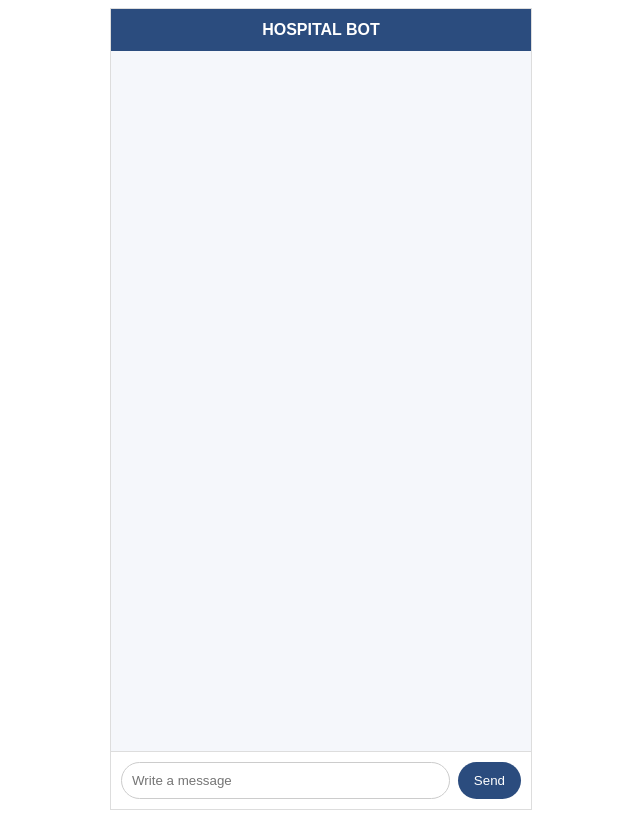
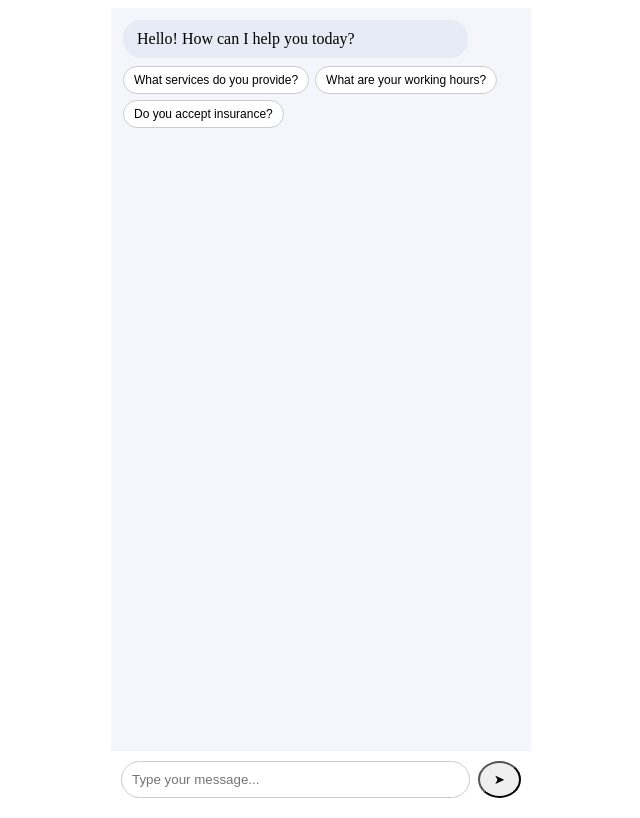
Before and after one commit to bilalali2010/hospital-chatbot, a Next.js app: page / in a window 1280 px wide. Shown: the whole page, without its empty margins (319-959 px from the left). Built offline with nearby package versions, Linux system fonts and the light colour scheme.

Commit message:
Update ChatApp.jsx

```diff
--- a/app/ChatApp.jsx
+++ b/app/ChatApp.jsx
@@ -1,47 +1,52 @@
 "use client";
 import { useEffect, useRef, useState } from "react";
 
+const QUICK_REPLIES = [
+  "What services do you provide?",
+  "What are your working hours?",
+  "Do you accept insurance?",
+];
+
 export default function ChatApp() {
-  const [messages, setMessages] = useState([]);
+  const [messages, setMessages] = useState([
+    { role: "assistant", content: "Hello! How can I help you today?" },
+  ]);
   const [input, setInput] = useState("");
+  const [isTyping, setIsTyping] = useState(false);
+  const [isAdmin, setIsAdmin] = useState(false);
   const [businessData, setBusinessData] = useState("");
-  const [isAdmin, setIsAdmin] = useState(false);
   const chatEndRef = useRef(null);
 
-  // detect admin mode
   useEffect(() => {
     const params = new URLSearchParams(window.location.search);
     if (params.get("admin") === "1") {
       const pwd = prompt("Enter admin password:");
-      if (pwd === "@supersecret") {
-        setIsAdmin(true);
-      }
+      if (pwd === "@supersecret") setIsAdmin(true);
     }
   }, []);
 
-  // auto scroll
   useEffect(() => {
     chatEndRef.current?.scrollIntoView({ behavior: "smooth" });
-  }, [messages]);
+  }, [messages, isTyping]);
 
-  const sendMessage = async () => {
-    if (!input.trim()) return;
+  const sendMessage = async (text) => {
+    const msg = text || input;
+    if (!msg.trim()) return;
 
-    const userMsg = { role: "user", content: input };
-    setMessages((prev) => [...prev, userMsg]);
+    setMessages((p) => [...p, { role: "user", content: msg }]);
     setInput("");
+    setIsTyping(true);
 
     const res = await fetch("/api/chat", {
       method: "POST",
       headers: { "Content-Type": "application/json" },
-      body: JSON.stringify({ message: input }),
+      body: JSON.stringify({ message: msg }),
     });
 
     const data = await res.json();
-    setMessages((prev) => [
-      ...prev,
-      { role: "assistant", content: data.reply },
-    ]);
+    setIsTyping(false);
+
+    setMessages((p) => [...p, { role: "assistant", content: data.reply }]);
   };
 
   const saveBusinessData = async () => {
@@ -53,140 +58,130 @@ export default function ChatApp() {
         password: "@supersecret",
       }),
     });
-
-    if (res.ok) {
-      alert("Business information saved successfully!");
-    } else {
-      alert("Failed to save data");
-    }
+    alert(res.ok ? "Information saved globally!" : "Save failed");
   };
 
   return (
-    <div
-      style={{
-        maxWidth: 420,
-        margin: "0 auto",
-        height: "100vh",
-        display: "flex",
-        flexDirection: "column",
-        border: "1px solid #ddd",
-        fontFamily: "sans-serif",
-      }}
-    >
-      {/* HEADER */}
-      <div
-        style={{
-          padding: 12,
-          background: "#2b4c7e",
-          color: "#fff",
-          textAlign: "center",
-          fontWeight: "bold",
-        }}
-      >
-        HOSPITAL BOT
-      </div>
-
-      {/* CHAT WINDOW */}
-      <div
-        style={{
-          flex: 1,
-          overflowY: "auto",
-          padding: 10,
-          background: "#f5f7fb",
-        }}
-      >
+    <div style={styles.container}>
+      <div style={styles.chat}>
         {messages.map((m, i) => (
           <div
             key={i}
             style={{
-              display: "flex",
-              justifyContent:
-                m.role === "user" ? "flex-end" : "flex-start",
-              marginBottom: 8,
+              ...styles.bubble,
+              ...(m.role === "user" ? styles.user : styles.bot),
+              animation: "fadeSlide 0.3s ease",
             }}
           >
-            <div
-              style={{
-                maxWidth: "75%",
-                padding: "10px 14px",
-                borderRadius: 16,
-                background:
-                  m.role === "user" ? "#2b4c7e" : "#e1e7f0",
-                color: m.role === "user" ? "#fff" : "#000",
-                fontSize: 14,
-              }}
-            >
-              {m.content}
-            </div>
+            {m.content}
           </div>
         ))}
+
+        {isTyping && <div style={styles.typing}>•••</div>}
+
+        {/* Quick replies */}
+        <div style={styles.quickWrap}>
+          {QUICK_REPLIES.map((q) => (
+            <button key={q} style={styles.quickBtn} onClick={() => sendMessage(q)}>
+              {q}
+            </button>
+          ))}
+        </div>
+
         <div ref={chatEndRef} />
       </div>
 
-      {/* INPUT */}
-      <div
-        style={{
-          display: "flex",
-          padding: 10,
-          borderTop: "1px solid #ddd",
-        }}
-      >
+      <div style={styles.inputBar}>
         <input
           value={input}
           onChange={(e) => setInput(e.target.value)}
-          placeholder="Write a message"
-          style={{
-            flex: 1,
-            padding: 10,
-            borderRadius: 20,
-            border: "1px solid #ccc",
-            outline: "none",
-          }}
           onKeyDown={(e) => e.key === "Enter" && sendMessage()}
+          placeholder="Type your message..."
+          style={styles.input}
         />
-        <button
-          onClick={sendMessage}
-          style={{
-            marginLeft: 8,
-            padding: "0 16px",
-            borderRadius: 20,
-            background: "#2b4c7e",
-            color: "#fff",
-            border: "none",
-          }}
-        >
-          Send
+        <button onClick={() => sendMessage()} style={styles.send}>
+          ➤
         </button>
       </div>
 
-      {/* ADMIN PANEL */}
       {isAdmin && (
-        <div style={{ padding: 10, borderTop: "1px solid #ccc" }}>
+        <div style={styles.admin}>
           <textarea
-            placeholder="Paste business information here..."
             value={businessData}
             onChange={(e) => setBusinessData(e.target.value)}
-            style={{
-              width: "100%",
-              height: 120,
-              padding: 10,
-              marginBottom: 8,
-            }}
+            placeholder="Paste hospital info here"
+            style={styles.textarea}
           />
-          <button
-            onClick={saveBusinessData}
-            style={{
-              width: "100%",
-              padding: 10,
-              background: "#1f7a3f",
-              color: "#fff",
-              border: "none",
-            }}
-          >
+          <button onClick={saveBusinessData} style={styles.save}>
             Save Information
           </button>
         </div>
       )}
+
+      <style>{`
+        @keyframes fadeSlide {
+          from { opacity: 0; transform: translateY(6px); }
+          to { opacity: 1; transform: translateY(0); }
+        }
+      `}</style>
     </div>
   );
 }
+
+const styles = {
+  container: {
+    maxWidth: 420,
+    margin: "0 auto",
+    height: "100vh",
+    display: "flex",
+    flexDirection: "column",
+    background: "#f4f6fb",
+  },
+  chat: { flex: 1, overflowY: "auto", padding: 12 },
+  bubble: {
+    padding: "10px 14px",
+    borderRadius: 18,
+    marginBottom: 8,
+    maxWidth: "80%",
+  },
+  user: { background: "#2b4c7e", color: "#fff", marginLeft: "auto" },
+  bot: { background: "#e6ebf5", color: "#000" },
+  typing: {
+    background: "#e6ebf5",
+    padding: "8px 14px",
+    borderRadius: 18,
+    width: 50,
+  },
+  inputBar: {
+    display: "flex",
+    padding: 10,
+    background: "#fff",
+  },
+  input: {
+    flex: 1,
+    padding: 10,
+    borderRadius: 20,
+    border: "1px solid #ccc",
+  },
+  send: {
+    marginLeft: 8,
+    padding: "0 14px",
+    borderRadius: "50%",
+  },
+  quickWrap: {
+    display: "flex",
+    gap: 6,
+    flexWrap: "wrap",
+    marginTop: 6,
+  },
+  quickBtn: {
+    fontSize: 12,
+    padding: "6px 10px",
+    borderRadius: 14,
+    border: "1px solid #ccc",
+    background: "#fff",
+  },
+  admin: { padding: 10, background: "#fff" },
+  textarea: { width: "100%", height: 120 },
+  save: { width: "100%", marginTop: 6 },
+};
```
